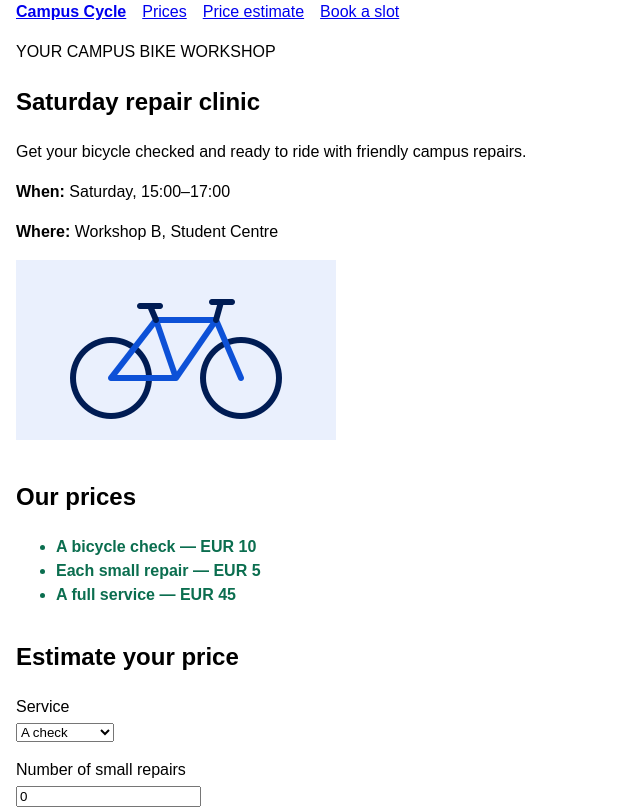
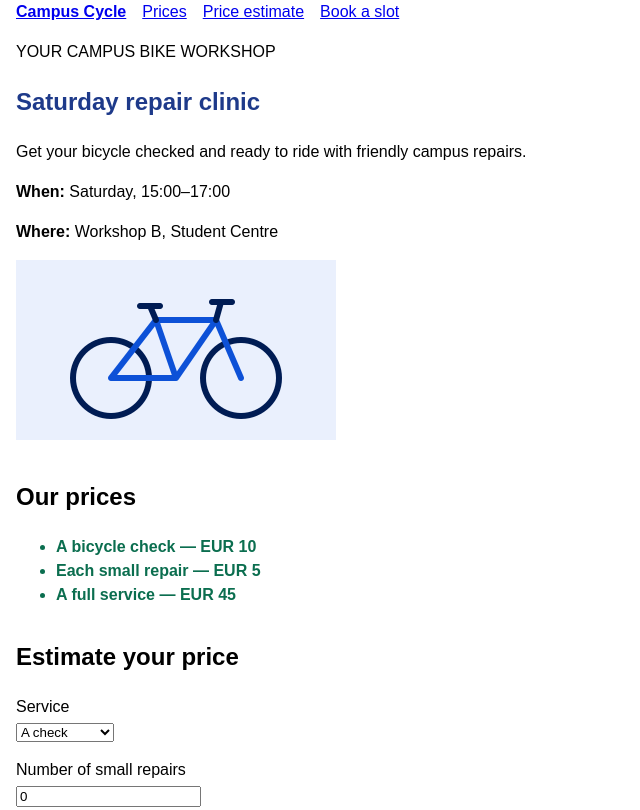
Before and after one commit to Leoniecoeman/w1-the-clinic-page-v5, a plain HTML site: page index.html in a window 1280 px wide. Shown: the top 810 px of the page, without its empty margins (0-640 px from the left). Drawn offline with Linux system fonts and the light colour scheme.

Commit message:
Make headings dark blue

```diff
--- a/styles.css
+++ b/styles.css
@@ -31,3 +31,6 @@ padding: 0 1rem;
   color: #0b6e4f;
   font-weight: 700;
 }
+h1 {
+    color: #1e3a8a;
+}
```
